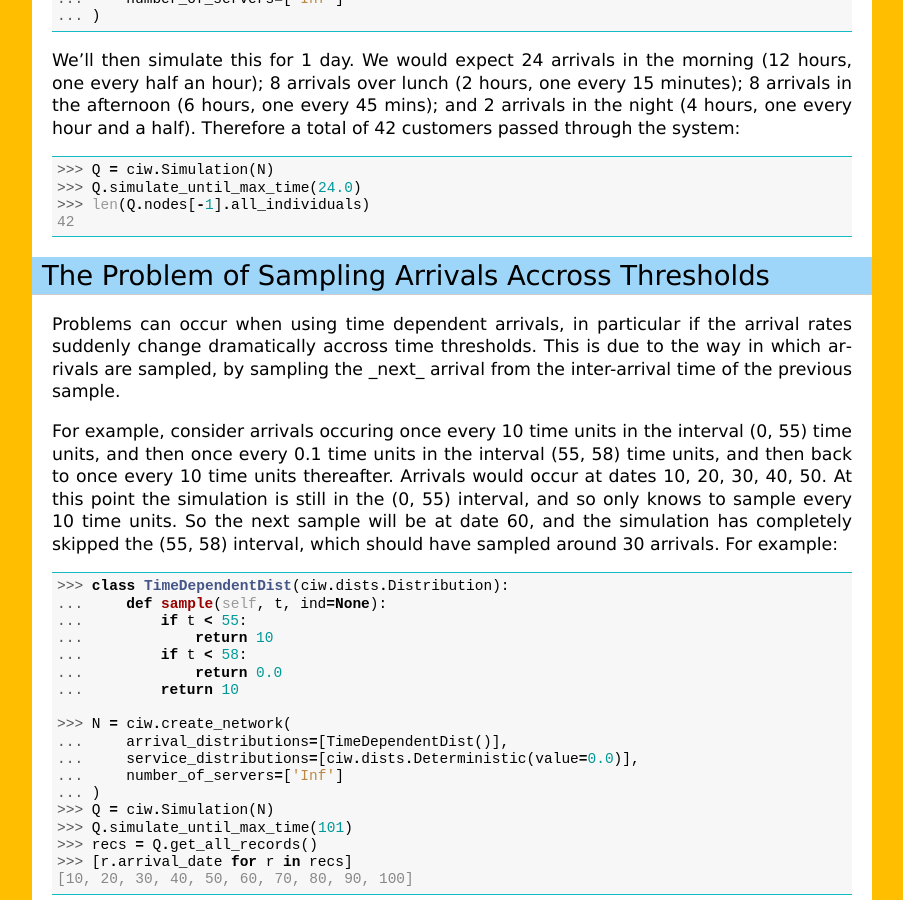
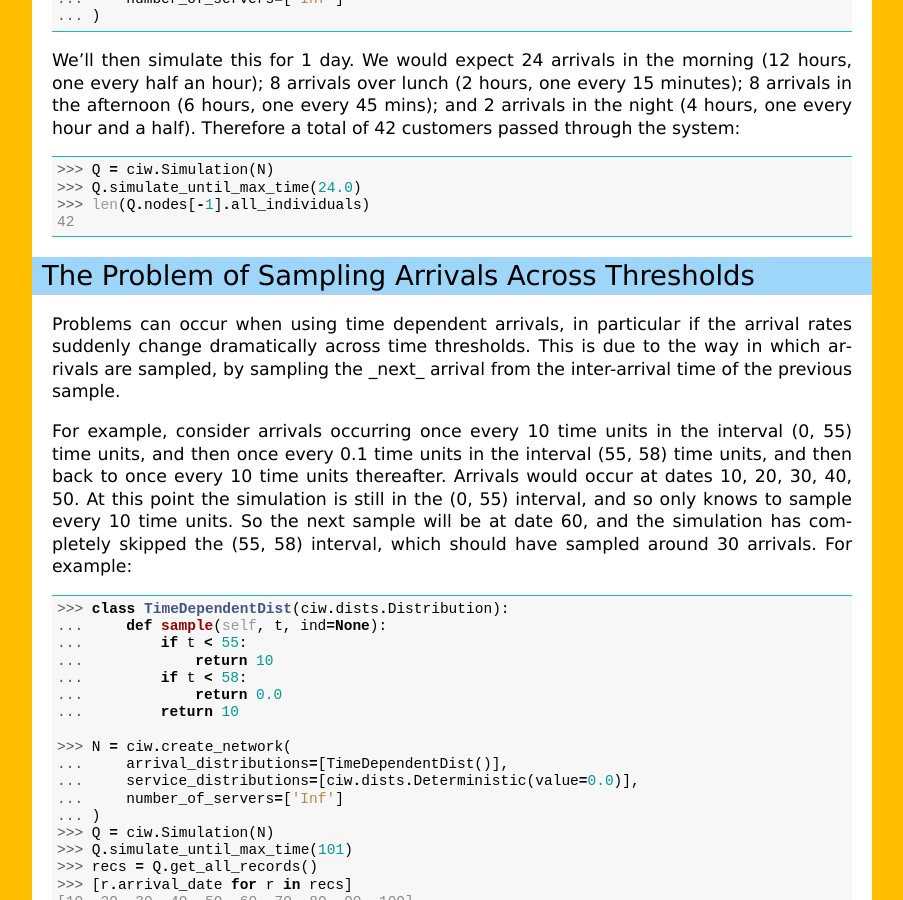
Before and after one commit to CiwPython/Ciw, a Sphinx documentation site: the page built from docs/Guides/time_dependent.rst, in a window 1280 px wide and 900 px high, scrolled down 1228 px. Shown: the whole window, without its empty margins (318-1221 px from the left). Built offline with Sphinx 7.4.7, drawn with Linux system fonts in a browser that asks for light colours; pages that are not in the unit, such as notebooks, are missing from menus; some of the changed text lies outside the part shown.

Commit message:
fix spelling in docs

```diff
--- a/docs/Guides/time_dependent.rst
+++ b/docs/Guides/time_dependent.rst
@@ -68,12 +68,12 @@ Therefore a total of 42 customers passed through the system::
 
 
 
-The Problem of Sampling Arrivals Accross Thresholds
----------------------------------------------------
+The Problem of Sampling Arrivals Across Thresholds
+--------------------------------------------------
 
-Problems can occur when using time dependent arrivals, in particular if the arrival rates suddenly change dramatically accross time thresholds. This is due to the way in which arrivals are sampled, by sampling the _next_ arrival from the inter-arrival time of the previous sample.
+Problems can occur when using time dependent arrivals, in particular if the arrival rates suddenly change dramatically across time thresholds. This is due to the way in which arrivals are sampled, by sampling the _next_ arrival from the inter-arrival time of the previous sample.
 
-For example, consider arrivals occuring once every 10 time units in the interval (0, 55) time units, and then once every 0.1 time units in the interval (55, 58) time units, and then back to once every 10 time units thereafter. Arrivals would occur at dates 10, 20, 30, 40, 50. At this point the simulation is still in the (0, 55) interval, and so only knows to sample every 10 time units. So the next sample will be at date 60, and the simulation has completely skipped the (55, 58) interval, which should have sampled around 30 arrivals.
+For example, consider arrivals occurring once every 10 time units in the interval (0, 55) time units, and then once every 0.1 time units in the interval (55, 58) time units, and then back to once every 10 time units thereafter. Arrivals would occur at dates 10, 20, 30, 40, 50. At this point the simulation is still in the (0, 55) interval, and so only knows to sample every 10 time units. So the next sample will be at date 60, and the simulation has completely skipped the (55, 58) interval, which should have sampled around 30 arrivals.
 For example::
 
     >>> class TimeDependentDist(ciw.dists.Distribution):
```
Also changed, not shown: other parts of docs/Guides/time_dependent.rst (+2 -2 lines).
